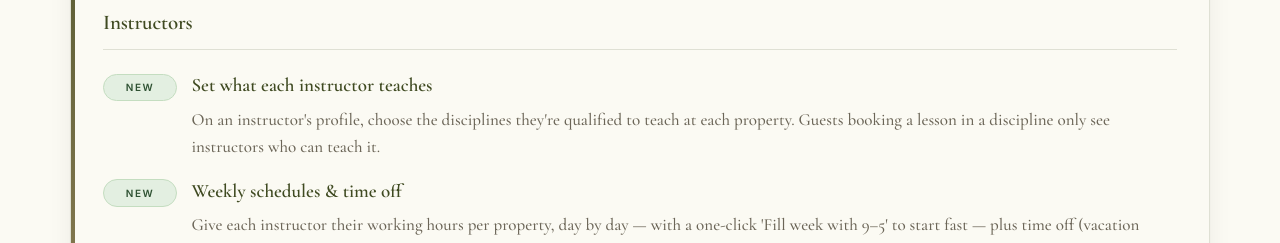
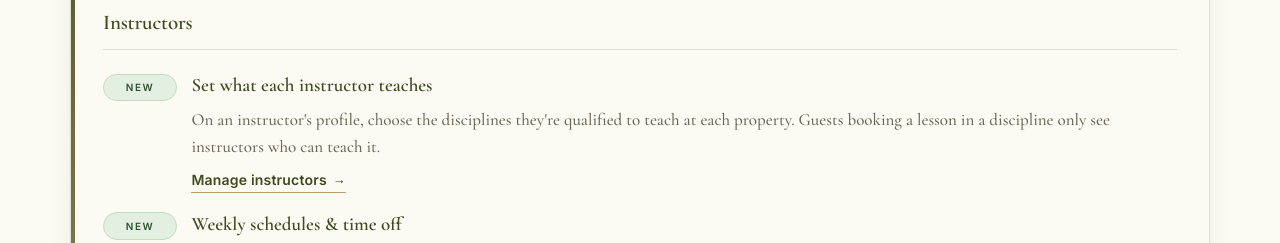
Before and after one commit to tazcarper/rhytm, a Next.js app: page /admin/release-notes in a window 1280 px wide. Shown: the part 666-909 px from the top of the page. Built offline with nearby package versions, Linux system fonts and the light colour scheme; no server answers; the database is empty.

Commit message:
release notes

```diff
--- a/src/components/admin/release-notes-view.tsx
+++ b/src/components/admin/release-notes-view.tsx
@@ -1,3 +1,4 @@
+import Link from "next/link";
 import type {
   ReleaseChange,
   ReleaseChangeKind,
@@ -62,6 +63,11 @@ export function ReleaseNotesView({ patches }: { patches: ReleasePatch[] }) {
                         {change.detail && (
                           <span className={s.itemDetail}>{change.detail}</span>
                         )}
+                        {change.link && (
+                          <Link className={s.itemLink} href={change.link.href}>
+                            {change.link.label}
+                          </Link>
+                        )}
                       </span>
                     </li>
                   ))}
--- a/src/components/admin/release-notes.module.css
+++ b/src/components/admin/release-notes.module.css
@@ -175,6 +175,39 @@
   margin-top: 0.3rem;
 }
 
+/* "Go to" call-to-action for changes that introduce a page/feature. */
+.itemLink {
+  display: inline-flex;
+  align-items: center;
+  gap: 0.35rem;
+  width: fit-content;
+  margin-top: 0.55rem;
+  font-family: var(--sans);
+  font-size: 14px;
+  font-weight: 600;
+  letter-spacing: 0.2px;
+  color: var(--olive);
+  text-decoration: none;
+  border-bottom: 1px solid var(--tan);
+  padding-bottom: 1px;
+  transition: color 0.15s ease, border-color 0.15s ease;
+}
+
+.itemLink::after {
+  content: "→";
+  font-size: 13px;
+  transition: transform 0.15s ease;
+}
+
+.itemLink:hover {
+  color: var(--olive-deep, var(--olive));
+  border-color: var(--olive);
+}
+
+.itemLink:hover::after {
+  transform: translateX(2px);
+}
+
 @media (max-width: 640px) {
   .head {
     padding: 1.25rem 1.25rem 1rem;
--- a/src/constants/release-notes.ts
+++ b/src/constants/release-notes.ts
@@ -8,13 +8,27 @@
 // Each patch is organized into thematic SECTIONS (e.g. "Member Adventures",
 // "Emails & notifications"); every change carries a kind tag
 // (new / improved / fixed) rendered as a chip.
+//
+// When a change introduces a new page or feature the reader can open, give it
+// a `link` pointing at the in-app destination (an admin route — the changelog
+// lives in the admin portal). It renders as a "go to" call-to-action beneath
+// the detail.
 
 export type ReleaseChangeKind = "new" | "improved" | "fixed";
+
+export interface ReleaseChangeLink {
+  /** In-app destination, e.g. "/admin/team". */
+  href: string;
+  /** Call-to-action label, e.g. "Open the Team page". */
+  label: string;
+}
 
 export interface ReleaseChange {
   kind: ReleaseChangeKind;
   title: string;
   detail?: string;
+  /** Optional link to the page/feature this change introduces. */
+  link?: ReleaseChangeLink;
 }
 
 export interface ReleaseSection {
@@ -56,6 +70,7 @@ export const RELEASE_PATCHES: ReleasePatch[] = [
             title: "Set what each instructor teaches",
             detail:
               "On an instructor's profile, choose the disciplines they're qualified to teach at each property. Guests booking a lesson in a discipline only see instructors who can teach it.",
+            link: { href: "/admin/instructors", label: "Manage instructors" },
           },
           {
             kind: "new",
@@ -124,6 +139,7 @@ export const RELEASE_PATCHES: ReleasePatch[] = [
             title: "Waivers list",
             detail:
               "A new Waivers area to search signed waivers by name or email, open the signed PDF, and grab each property's kiosk link.",
+            link: { href: "/admin/waivers", label: "Open Waivers" },
           },
         ],
       },
@@ -168,12 +184,14 @@ export const RELEASE_PATCHES: ReleasePatch[] = [
             title: "Manage access",
             detail:
               "Change a teammate's role, deactivate or remove their access, or resend their sign-in link — all from the new Team page.",
+            link: { href: "/admin/team", label: "Open the Team page" },
           },
           {
             kind: "new",
             title: "Profiles & passwords",
             detail:
               "Each staff member has a profile page to update their name and, if they like, set a password to sign in directly instead of waiting for an email link.",
+            link: { href: "/admin/profile", label: "Open your profile" },
           },
         ],
       },
@@ -185,6 +203,7 @@ export const RELEASE_PATCHES: ReleasePatch[] = [
             title: "Book for a customer",
             detail:
               "Staff can now book a visit on behalf of a customer who calls in or walks up. Start from the Bookings page, enter the customer's details, and they get a link to review, sign, and pay — or you can confirm and collect it your way.",
+            link: { href: "/admin/bookings", label: "Go to Bookings" },
           },
           {
             kind: "new",
@@ -202,6 +221,7 @@ export const RELEASE_PATCHES: ReleasePatch[] = [
             title: "Cleaner property settings",
             detail:
               "The property settings page is reorganized — pick a property from the tabs at the top, then edit its booking rules, home-page info, notifications, and pre-visit details in clearly labeled sections.",
+            link: { href: "/admin/properties", label: "Open property settings" },
           },
           {
             kind: "improved",
@@ -265,6 +285,7 @@ export const RELEASE_PATCHES: ReleasePatch[] = [
             title: "Adventure management for staff",
             detail:
               "A new Adventures area in the admin portal to create and edit trips: rich descriptions, photo galleries, type-of-stay icons, pricing and capacity, a free-cancellation window, and a per-trip roster you can export to CSV. Trips stay in Draft (staff-only) until you publish them.",
+            link: { href: "/admin/adventures", label: "Open Adventures" },
           },
           {
             kind: "new",
@@ -357,12 +378,14 @@ export const RELEASE_PATCHES: ReleasePatch[] = [
             title: "Reusable FAQ & gear templates",
             detail:
               "Build a library of FAQ answers and gear-list items that auto-fill onto new bids — scoped to every bid, or to a specific property, discipline, or booking type. Editing a template only affects future bids.",
+            link: { href: "/admin/templates", label: "Open Templates" },
           },
           {
             kind: "improved",
             title: "Bids dashboard",
             detail:
               "Cleaner bid filtering, clearer status signals, and tidied-up bid pages.",
+            link: { href: "/admin/bids", label: "Open Bids" },
           },
         ],
       },
@@ -374,18 +397,21 @@ export const RELEASE_PATCHES: ReleasePatch[] = [
             title: "Members directory",
             detail:
               "A read-only directory of memberships and households, with each member’s people and bookings, for quick staff reference.",
+            link: { href: "/admin/members", label: "Open the Members directory" },
           },
           {
             kind: "improved",
             title: "Bookings: filters & calendar",
             detail:
               "The admin bookings area gained filtering and a calendar / day-schedule view for seeing the day at a glance.",
+            link: { href: "/admin/bookings", label: "Go to Bookings" },
           },
           {
             kind: "new",
             title: "Per-property settings",
             detail:
               "Add a map/directions link and a notifications email address for each property.",
+            link: { href: "/admin/properties", label: "Open property settings" },
           },
         ],
       },
```
